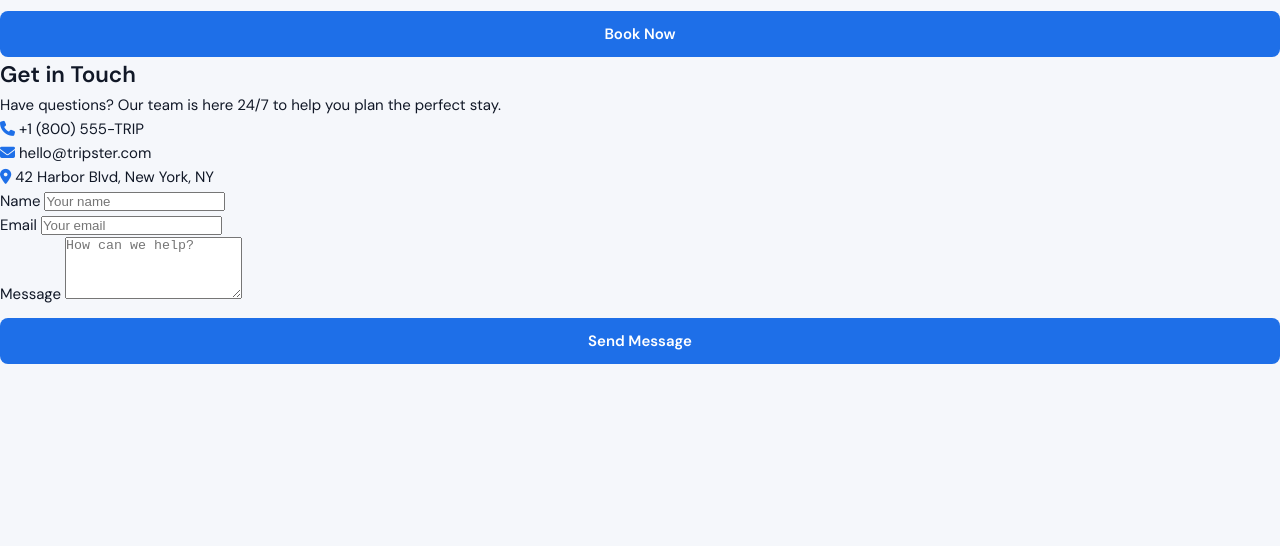
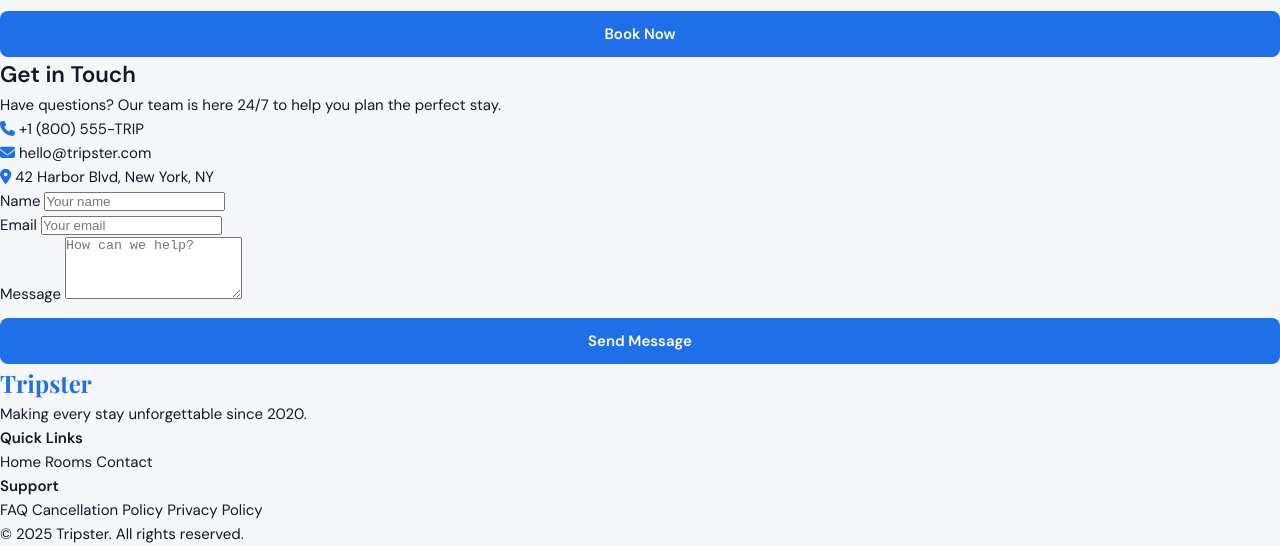
Before and after one commit to Shabiraf09/Tripstar, a plain HTML site: page index.html in a window 1280 px wide. Shown: the part 1868-2414 px from the top of the page. Before the commit the page ends 2232 px from the top, so only its background shows below. Drawn offline with nearby package versions, Linux system fonts and the light colour scheme.

Commit message:
Added Footer and Script link

```diff
--- a/index.html
+++ b/index.html
@@ -212,5 +212,31 @@
       <button type="submit" class="btn-primary full">Send Message</button>
     </form>
   </section>
+  <!-- ===== FOOTER ===== -->
+  <footer class="footer">
+    <div class="footer-top">
+      <div class="footer-brand">
+        <div class="nav-brand">Tripster</div>
+        <p>Making every stay unforgettable since 2020.</p>
+      </div>
+      <div class="footer-links">
+        <h4>Quick Links</h4>
+        <a href="#home">Home</a>
+        <a href="#rooms">Rooms</a>
+        <a href="#contact">Contact</a>
+      </div>
+      <div class="footer-links">
+        <h4>Support</h4>
+        <a href="#">FAQ</a>
+        <a href="#">Cancellation Policy</a>
+        <a href="#">Privacy Policy</a>
+      </div>
+    </div>
+    <div class="footer-bottom">
+      <p>© 2025 Tripster. All rights reserved.</p>
+    </div>
+  </footer>
+
+  <script src="script.js"></script>
 </body>
 </html>
```
